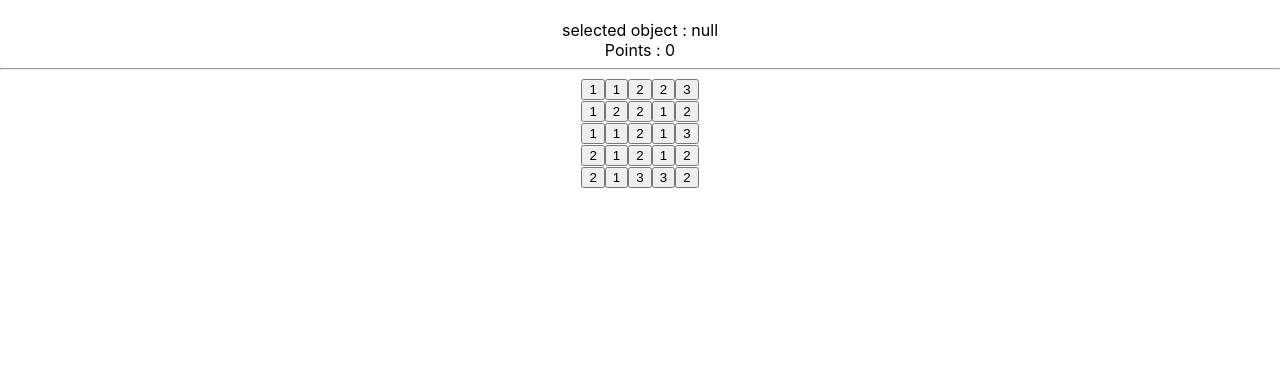
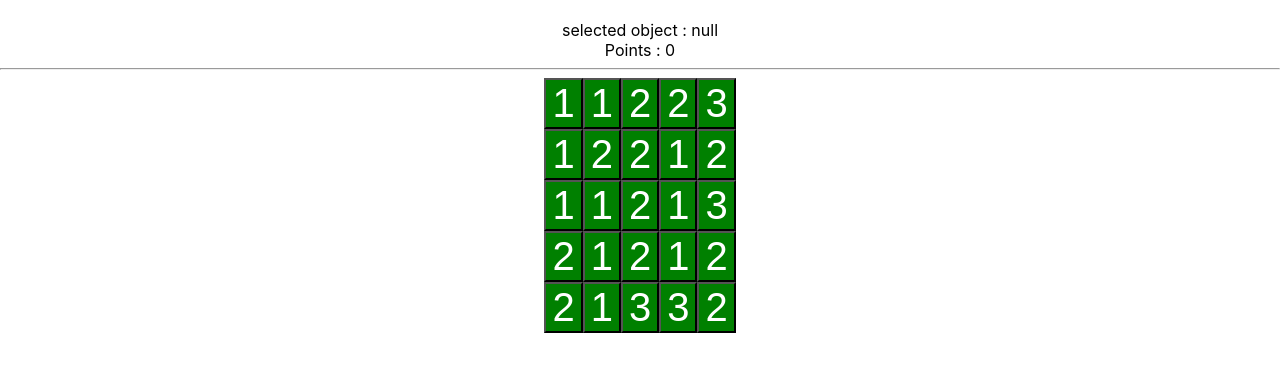
Before and after one commit to HeikkiMustonen/MathPanic, a React (Create React App) app: page / in a window 1280 px wide. Shown: the top 372 px of the page. Built offline with nearby package versions, Linux system fonts and the light colour scheme.

Commit message:
Styling, minor changes.

```diff
--- a/src/ButtonGame/ButtonGameManager.js
+++ b/src/ButtonGame/ButtonGameManager.js
@@ -76,6 +76,9 @@ class ButtonGameManager extends React.Component{
             var copyState = button.state
             copyState.pointValue += this.state.SelectedButton.state.pointValue
 
+            //set state isSelected. Used to
+            copyState.isSelected = true
+
             //check if pointValue is over x, give points
             if(copyState.pointValue >= 5){
                 this.scoreUp()
@@ -86,6 +89,8 @@ class ButtonGameManager extends React.Component{
             //zero point from selected button
             var zeropointsState = this.state.SelectedButton.state
             zeropointsState.pointValue = 0
+            zeropointsState.isSelected = false
+            zeropointsState.isUsed = true
             this.state.SelectedButton.setState(zeropointsState)
 
             //make last button as new selected button
--- a/src/ButtonGame/GameButton.js
+++ b/src/ButtonGame/GameButton.js
@@ -1,4 +1,5 @@
 import React from 'react'
+import ButtonImage from './images/Button.png'
 
 class GameButton extends React.Component{
 
@@ -7,7 +8,9 @@ class GameButton extends React.Component{
         this.state={
             x:props.x,
             y:props.y,
-            pointValue:0,
+            pointValue: 0,
+            isSelected: false,
+            isUsed:false
         }
 
         this.HandleClick = this.HandleClick.bind(this)
@@ -28,13 +31,51 @@ class GameButton extends React.Component{
         )
     }
 
-    render(){
-        return(
-            <button className="GameButton" onClick={this.HandleClick.bind(this.HandleClick)}>
-            {this.state.pointValue}</button>
+
+    render() {
+        return (
+            <button className="GameButton" style={this.styles()} onClick={this.HandleClick.bind(this.HandleClick)}>
+                {this.showPointValue()}
+            </button>
+            //<image src={this.ButtonImage} decode={false} />
+            //<a href="#" onClick={this.HandleClick} style={this.styles()}> </a>
         )
     }
 
+    showPointValue() {
+        if (this.state.pointValue == 0)
+        {
+            return 'x'
+        } else
+        { return this.state.pointValue }
+    }
+
+    styles() {
+        if (this.state.isSelected) {
+            return styleIsSelected
+        }
+        else if (this.state.isUsed) {
+            return styleIsUsed
+        }
+        else {
+            return styleDefault
+        }
+    }
 }
 
+const styleIsSelected = {
+    fontSize: "40px",
+    color: "blue",
+    backgroundColor: "lightblue"
+}
+const styleDefault = {
+    fontSize: "40px",
+    color: "white",
+    backgroundColor: "green"
+}
+const styleIsUsed = {
+    fontSize: "40px",
+    color: "red",
+    backgroundColor: "pink"
+}
 export default GameButton
```
Also changed, not shown: src/ButtonGame/images/Button.png (added).
